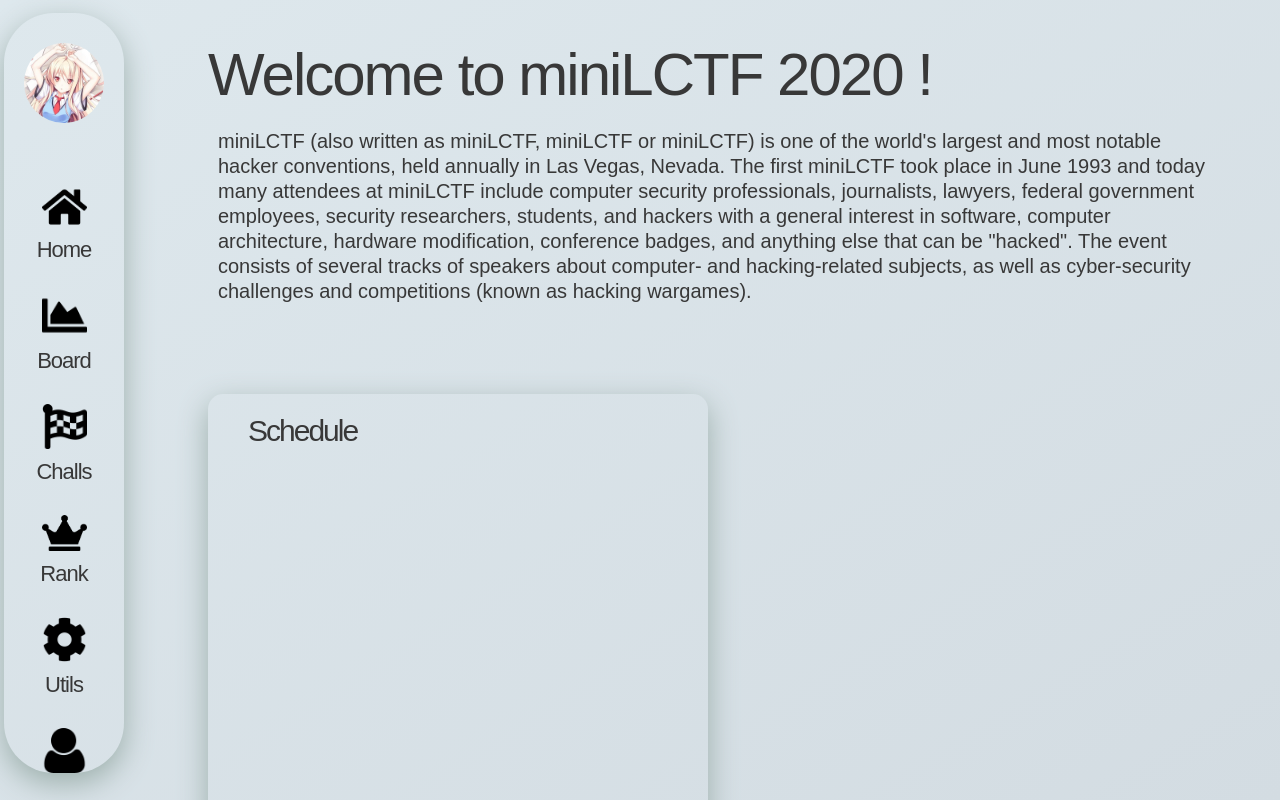
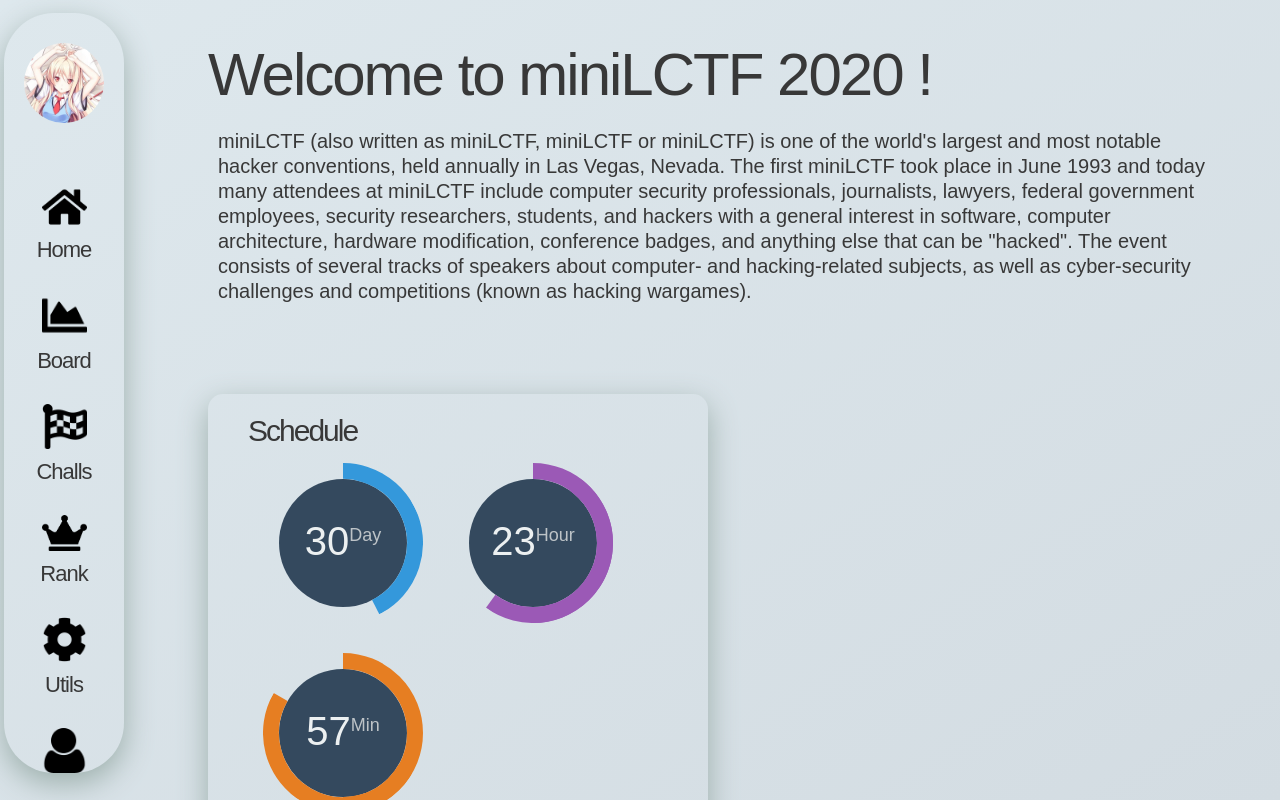
Before and after one commit to Endcat/ciscn-ctfplatform, a Vue app: page /homepage in a window 1280 px wide. Built offline with nearby package versions, Linux system fonts and the light colour scheme.

Commit message:
break time <3

```diff
--- a/src/App.vue
+++ b/src/App.vue
@@ -28,6 +28,7 @@
       position: relative;
       padding: 0;
       margin: 0;
+      user-select: none;
   }
   html, body {
     height: 100%;
@@ -46,18 +47,9 @@
       overflow: auto;
   }
 ::-webkit-scrollbar{
-    width: 10px;
+    display: none;
 }
-::-webkit-scrollbar-thumb{
-    border-radius: 10px;
-    box-shadow: inset 0 0 5px rgba(0, 0, 0, 0.2);
-    background: #a067ef;
-}
-::-webkit-scrollbar-track{
-    box-shadow: inset 0 0 5px rgba(0, 0, 0, 0.2);
-    border-radius: 10px;
-    background: #b5aafa;
-}
+
   #app {
     height: 100%;
     width: 100%;
--- a/src/components/homeInfo.vue
+++ b/src/components/homeInfo.vue
@@ -2,18 +2,179 @@
     <div id="home-info">
         <div class="info-title">
             Schedule
+        </div>
+        <div class="set-size charts-container">
+            <div class="pie-wrapper progress-day">
+                <span class="label">30<span class="smaller">Day</span></span>
+                <div class="pie">
+                    <div class="left-side half-circle"></div>
+                    <div class="right-side half-circle"></div>
+                </div>
+            </div>
+
+            <div class="pie-wrapper progress-hour">
+                <span class="label">23<span class="smaller">Hour</span></span>
+                <div class="pie">
+                    <div class="left-side half-circle"></div>
+                    <div class="right-side half-circle"></div>
+                </div>
+            </div>
+
+            <div class="pie-wrapper progress-min">
+                <span class="label">57<span class="smaller">Min</span></span>
+                <div class="pie">
+                    <div class="left-side half-circle"></div>
+                    <div class="right-side half-circle"></div>
+                </div>
+            </div>
         </div>
     </div>
 </template>
 
 <script>
     export default {
-        name: "homeInfo"
+        name: "homeInfo",
+        mounted() {
+            displayTime()
+        }
+    }
+
+    function displayTime() {
+        // get element
+        let chartDiv = document.getElementsByClassName("label");
+        let day = chartDiv[0].childNodes[0].data;
+
+        console.log(chartDiv);
+        console.log(day);
     }
 </script>
 
 <style scoped>
-#home-info {
+    *,
+    *:before,
+    *:after {
+        box-sizing: border-box;
+    }
+
+    span{
+        font-family: "Microsoft YaHei", sans-serif;
+    }
+    html,
+    body {
+        background: #ecf0f1;
+        color: #444;
+        font-family: 'Lato', Tahoma, Geneva, sans-serif;
+        font-size: 16px;
+        padding: 10px;
+    }
+
+    .set-size {
+        font-size: 10em;
+    }
+
+    .charts-container:after {
+        clear: both;
+        content: '';
+        display: table;
+    }
+
+    .pie-wrapper {
+        height: 1em;
+        width: 1em;
+        float: left;
+        margin: 15px;
+        position: relative;
+        transition: all 0.2s ease-in-out;
+    }
+    .pie-wrapper:nth-child(3n + 1) {
+        clear: both;
+    }
+    .pie-wrapper .pie {
+        height: 100%;
+        width: 100%;
+        clip: rect(0, 1em, 1em, 0.5em);
+        left: 0;
+        position: absolute;
+        top: 0;
+    }
+    .pie-wrapper .pie .half-circle {
+        height: 100%;
+        width: 100%;
+        border: 0.1em solid #3498db;
+        border-radius: 50%;
+        clip: rect(0, 0.5em, 1em, 0);
+        left: 0;
+        position: absolute;
+        top: 0;
+    }
+    .pie-wrapper .label {
+        background: #34495e;
+        border-radius: 50%;
+        bottom: 0.4em;
+        color: #ecf0f1;
+        cursor: default;
+        display: block;
+        font-size: 0.25em;
+        left: 0.4em;
+        line-height: 2.8em;
+        position: absolute;
+        right: 0.4em;
+        text-align: center;
+        top: 0.4em;
+    }
+    .pie-wrapper .label .smaller {
+        color: #bdc3c7;
+        font-size: .45em;
+        padding-bottom: 20px;
+        vertical-align: super;
+    }
+    .pie-wrapper .shadow {
+        height: 100%;
+        width: 100%;
+        border: 0.1em solid #bdc3c7;
+        border-radius: 50%;
+    }
+    .pie-wrapper.style-2 .label {
+        background: none;
+        color: #7f8c8d;
+    }
+    .pie-wrapper.style-2 .label .smaller {
+        color: #bdc3c7;
+    }
+    .pie-wrapper.progress-day .pie .half-circle {
+        border-color: #3498db;
+    }
+    .pie-wrapper.progress-day .pie .left-side {
+        transform: rotate(153deg);
+    }
+    .pie-wrapper.progress-day .pie .right-side {
+        display: none;
+    }
+    .pie-wrapper.progress-hour .pie {
+        clip: rect(auto, auto, auto, auto);
+    }
+    .pie-wrapper.progress-hour .pie .half-circle {
+        border-color: #9b59b6;
+    }
+    .pie-wrapper.progress-hour .pie .left-side {
+        transform: rotate(216deg);
+    }
+    .pie-wrapper.progress-hour .pie .right-side {
+        transform: rotate(180deg);
+    }
+    .pie-wrapper.progress-min .pie {
+        clip: rect(auto, auto, auto, auto);
+    }
+    .pie-wrapper.progress-min .pie .half-circle {
+        border-color: #e67e22;
+    }
+    .pie-wrapper.progress-min .pie .left-side {
+        transform: rotate(300deg);
+    }
+    .pie-wrapper.progress-min .pie .right-side {
+        transform: rotate(180deg);
+    }
+    #home-info {
     position: relative;
     padding-top: 20px;
     padding-left: 40px;
--- a/src/views/Admin.vue
+++ b/src/views/Admin.vue
@@ -1,6 +1,6 @@
 <template>
     <div id="admin">
-        <div class="admin-title">
+        <div :style="$store.state.activeScheme.fontColor" class="admin-title">
             Admin
         </div>
     </div>
--- a/src/views/Homepage.vue
+++ b/src/views/Homepage.vue
@@ -37,6 +37,7 @@
         margin-right: 60px;
         float: left;
         transition: all 0.2s linear;
+        overflow: scroll;
     }
     .home-bar:hover{
         transform: translate(0, -5px);
--- a/src/views/Utils.vue
+++ b/src/views/Utils.vue
@@ -9,8 +9,8 @@
                     Color Schemes
                 </div>
                 <ul class="color-palette">
+                    <li @click="changeWhite" class="color-circle color-white"></li>
                     <li @click="changeBlack" class="color-circle color-black"></li>
-                    <li @click="changeWhite" class="color-circle color-white"></li>
                     <li @click="changeCyan" class="color-circle color-cyan"></li>
                     <li @click="changePink" class="color-circle color-pink"></li>
                     <li @click="changeYellow" class="color-circle color-yellow"></li>
@@ -20,6 +20,11 @@
             <div :style="$store.state.activeScheme.boxShadow" class="apply-board">
                 <div class="title apply-board-title">
                     NetTop Application
+                </div>
+            </div>
+            <div :style="$store.state.activeScheme.boxShadow" class="issue-board">
+                <div class="title issue-board-title">
+                    Issue
                 </div>
             </div>
         </div>
@@ -181,11 +186,23 @@
         display: inline-block;
         border-radius: 15px;
         width: 100%;
-        height: 150px;
-        margin-bottom: 20px;
+        height: 250px;
+        margin-bottom: 40px;
         transition: all 0.2s linear;
     }
     .apply-board:hover{
+        transform: translate(0, -5px);
+    }
+    .issue-board{
+        position: relative;
+        display: inline-block;
+        border-radius: 15px;
+        width: 100%;
+        height: 300px;
+        margin-bottom: 40px;
+        transition: all 0.2s linear;
+    }
+    .issue-board:hover{
         transform: translate(0, -5px);
     }
     .rank-board{
```
